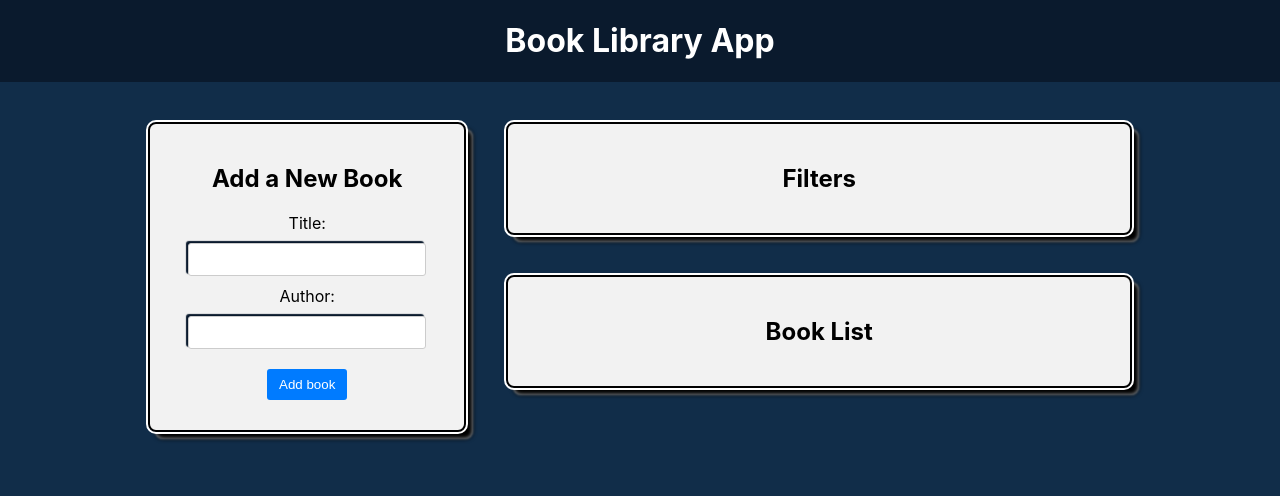
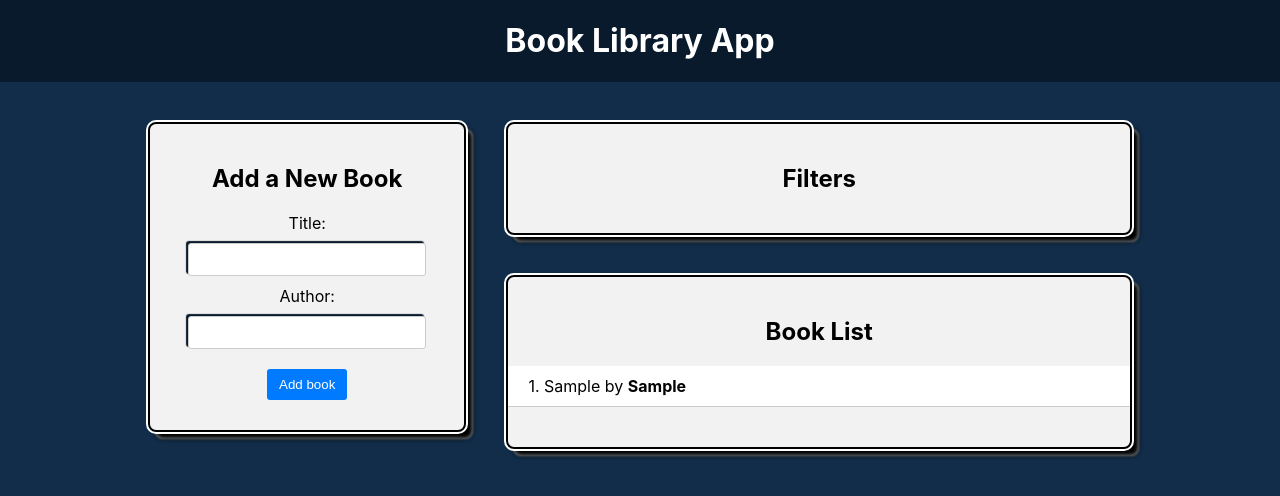
Before and after one commit to ukrWily/30-react-redux, a React (Create React App) app: page / in a window 1280 px wide. Both pictures are taken after typing "Sample", "Sample" into the empty fields and a click on the button "Add book". Shown: the top 496 px of the page. Built offline with nearby package versions, Linux system fonts and the light colour scheme.

Commit message:
add redux store

```diff
--- a/src/components/BookForm/BookForm.js
+++ b/src/components/BookForm/BookForm.js
@@ -1,14 +1,26 @@
 import { useState } from "react";
+import { useDispatch } from "react-redux";
+import { addBook } from "../../redux/books/actionCreators";
 import "./BookForm.css";
 //
 const BookForm = () => {
   const [title, setTitle] = useState("");
   const [author, setAuthor] = useState("");
+  const dispatch = useDispatch();
   //
   const handleSubmit = (e) => {
     e.preventDefault();
     // dispatch action
     if (author && title) {
+      const book = {
+        title: title,
+        author: author,
+      };
+
+      console.log(addBook(book));
+
+      dispatch(addBook(book));
+
       setTitle("");
       setAuthor("");
     }
--- a/src/components/BookList/BookList.js
+++ b/src/components/BookList/BookList.js
@@ -1,9 +1,24 @@
+import { useSelector } from "react-redux";
 import "./BookList.css";
 
 const BookList = () => {
+  const books = useSelector((state) => state.books);
   return (
     <div className="app-block book-list">
       <h2>Book List</h2>
+      {books.length === 0 ? (
+        <p>No books available</p>
+      ) : (
+        <ul>
+          {books.map((book, i) => (
+            <li key={i}>
+              <div className="book-info">
+                {++i}. {book.title} by <strong>{book.author}</strong>
+              </div>
+            </li>
+          ))}
+        </ul>
+      )}
     </div>
   );
 };
--- a/src/redux/books/actionTypes.js
+++ b/src/redux/books/actionTypes.js
@@ -1 +1 @@
-export const = 'ADD_BOOK';
+export const ADD_BOOK = "ADD_BOOK";
--- a/src/redux/books/reducer.js
+++ b/src/redux/books/reducer.js
@@ -0,0 +1,15 @@
+import * as a from "./actionTypes";
+//
+const initialState = [];
+//
+const booksReducer = (state = initialState, action) => {
+  switch (action.type) {
+    case a.ADD_BOOK:
+      return [...state, action.payload];
+
+    default:
+      return state;
+  }
+};
+
+export default booksReducer;
--- a/src/redux/store.js
+++ b/src/redux/store.js
@@ -1,7 +1,10 @@
 import { configureStore } from "@reduxjs/toolkit";
+import booksReducer from "./books/reducer";
 
 const store = configureStore({
-  reducer: {},
+  reducer: {
+    books: booksReducer,
+  },
 });
 
 export default store;
```
